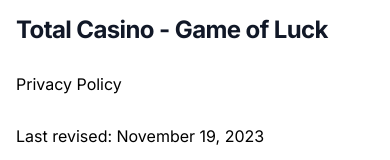
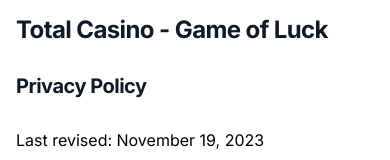
Before and after one commit to swiftcodeuk/swiftcode, a Next.js app: page /mobile-privacy in a window 390 px wide. Shown: the part 146-306 px from the top of the page. Built offline with nearby package versions, Linux system fonts and the light colour scheme.

Commit message:
Privacy policy for mobile fix apos 3

```diff
--- a/src/app/mobile-privacy/page.jsx
+++ b/src/app/mobile-privacy/page.jsx
@@ -8,7 +8,7 @@
     <div className="mt-10 max-w-2xl space-y-6 text-base">
 
     <h1 class="text-2xl font-bold tracking-tight text-gray-900">Total Casino - Game of Luck</h1>
-  <p>Privacy Policy</p>
+  <h2 class="text-xl font-bold tracking-tight text-gray-900">Privacy Policy</h2>
   <p>Last revised: November 19, 2023</p>
 
   <h2 class="text-xl font-bold tracking-tight text-gray-900">Introduction</h2>
```
